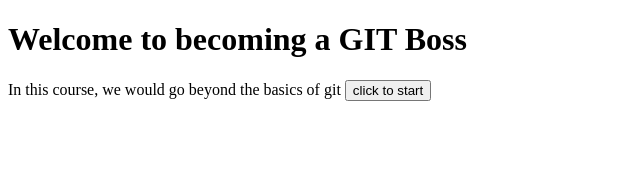
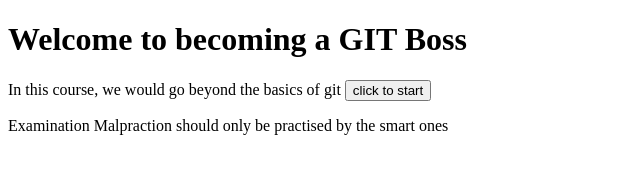
Before and after one commit to Jerryhubgit/boss-git, a plain HTML site: page index.html in a window 1280 px wide. Both pictures are taken after a click on the button "click to start". Shown: the whole page, without its empty margins (0-640 px from the left). Drawn offline with Linux system fonts and the light colour scheme.

Commit message:
display content when courseContent button is clicked

```diff
--- a/index.html
+++ b/index.html
@@ -8,6 +8,9 @@
 <body>
 
     <h1>Welcome to becoming a GIT Boss</h1>
-    <p>In this course, we would go beyond the basics of git <button>click to start</button></p>
+    <p>In this course, we would go beyond the basics of git <button id="courseContent">click to start</button></p>
+    <p id="content"></p>
+
+    <script src="script.js"></script>
 </body>
 </html>
--- /dev/null
+++ b/script.js
@@ -0,0 +1,6 @@
+const courseBtn = document.querySelector('#courseContent');
+const content = document.querySelector('#content');
+
+courseBtn.addEventListener('click', () => {
+    content.innerHTML = 'Examination Malpraction should only be practised by the smart ones';
+})
```
